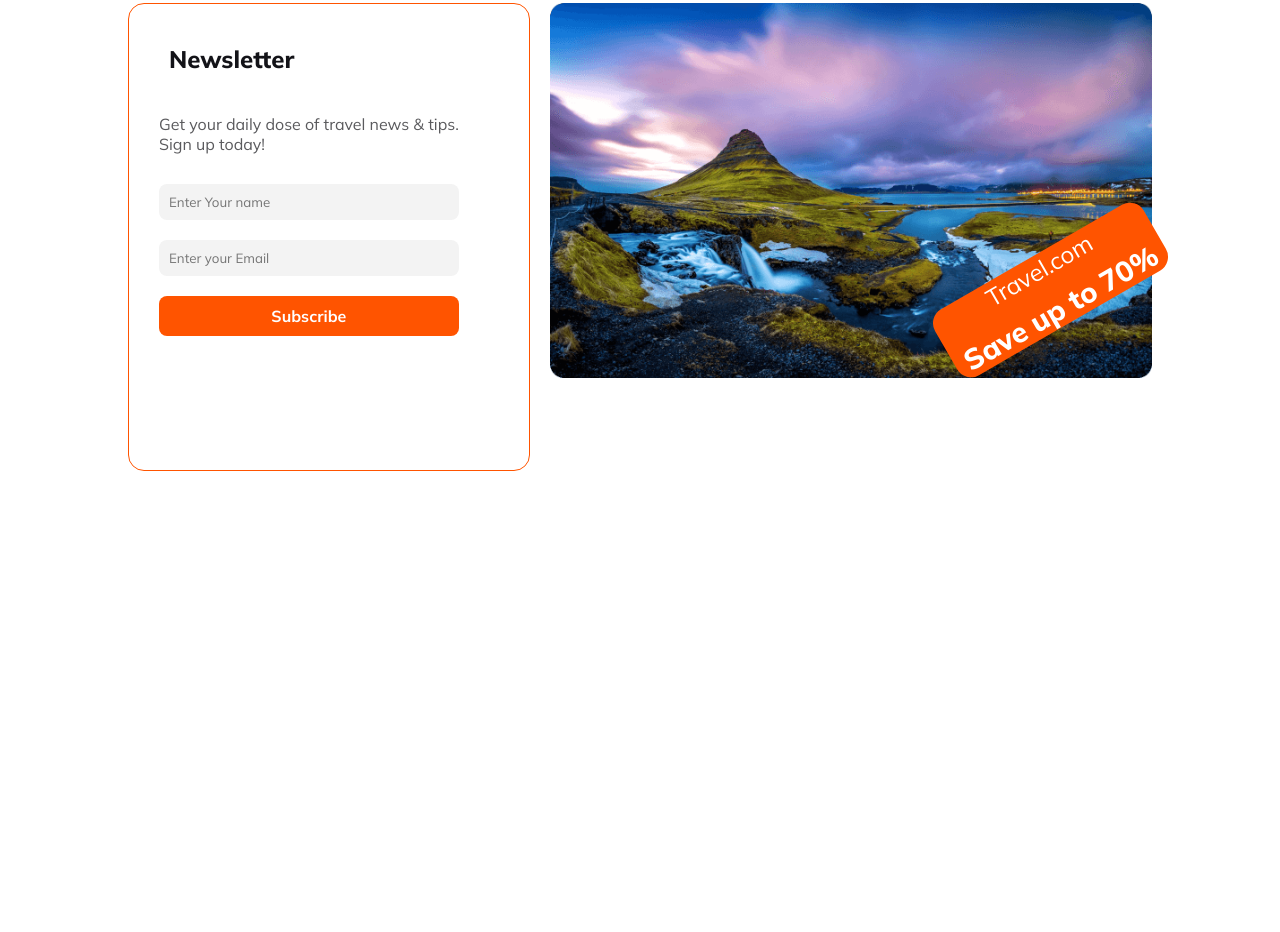
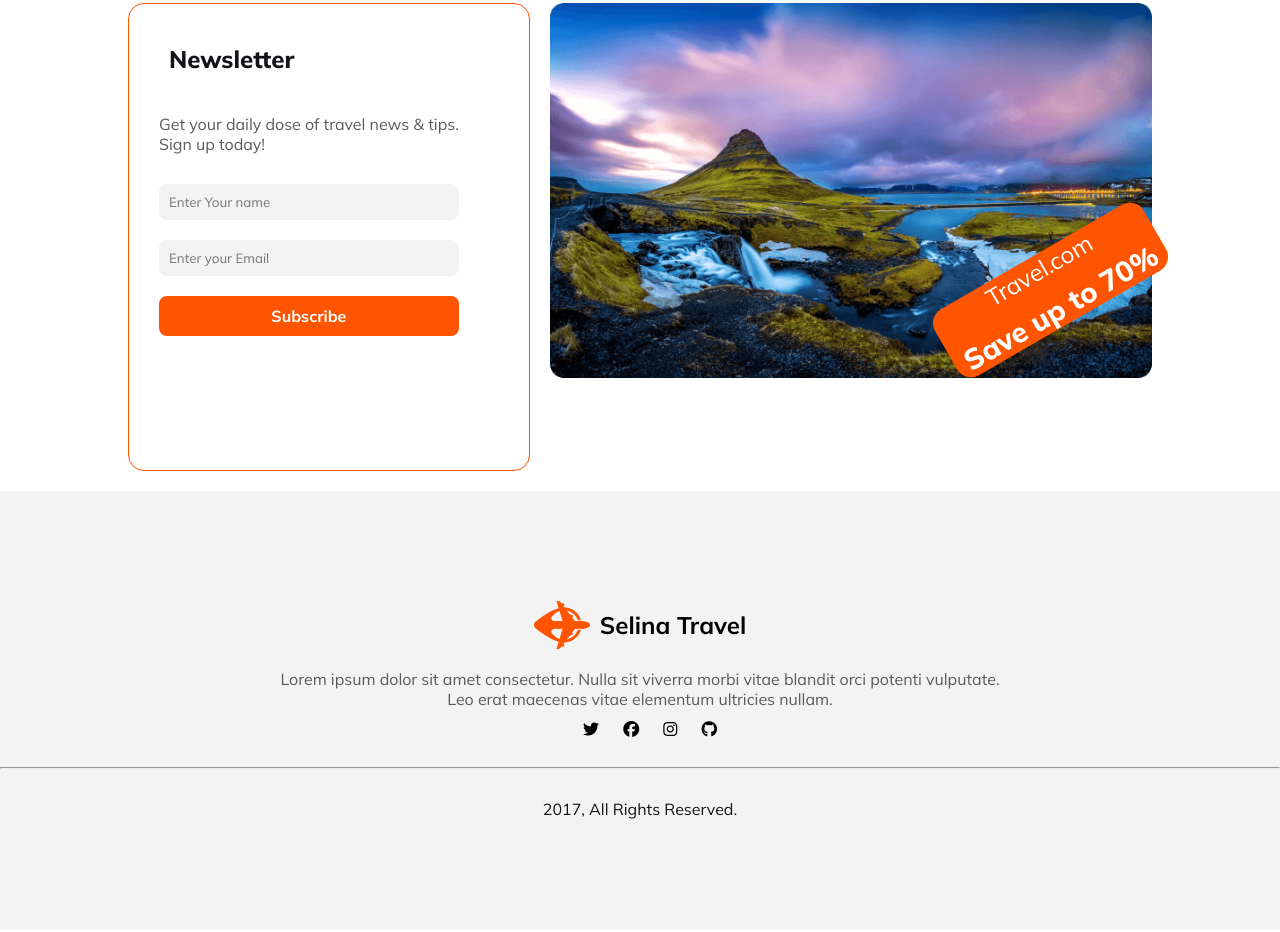
Before and after one commit to Afnansayed/assignment-two, a plain HTML site: page index.html in a window 1280 px wide. Shown: the part 2293-3225 px from the top of the page. Before the commit the page ends 2764 px from the top, so only its background shows below. Drawn offline with Linux system fonts and the light colour scheme.

Commit message:
footer section

```diff
--- a/index.html
+++ b/index.html
@@ -140,8 +140,20 @@
                 </div>
             </section>
     </main>
-    <footer>
-
+    <footer class="footer">
+            <div class="image-title">
+                <img src="images/Group 40071 (2).png" alt="">
+                <h2>Selina Travel</h2>
+            </div>
+            <p class="footer-description">Lorem ipsum dolor sit amet consectetur. Nulla sit viverra morbi vitae blandit orci potenti vulputate.<br> Leo erat maecenas vitae elementum ultricies nullam. </p>
+            <div class="icon">
+                <i class="fa-brands fa-twitter"></i>
+                <i class="fa-brands fa-facebook"></i>
+                <i class="fa-brands fa-instagram"></i>
+                <i class="fa-brands fa-github"></i>
+            </div>
+            <hr>
+            <p class="footer-end">2017, All Rights Reserved.</p>
     </footer>
 </body>
 
--- a/style/travel.css
+++ b/style/travel.css
@@ -315,11 +315,13 @@ nav ul li a {
     font-weight: 800;
     margin: 40px;
 }
-.newslatter-description{
+
+.newslatter-description {
     color: #5A5A5D;
     margin: 0 30px;
 }
-.newslatter-content .form{
+
+.newslatter-content .form {
     display: flex;
     flex-direction: column;
     width: 75%;
@@ -327,21 +329,25 @@ nav ul li a {
     gap: 20px;
 
 }
-.newslatter-content .form input{
+
+.newslatter-content .form input {
     outline: none;
     border: none;
     border-radius: 8px;
     background: rgba(19, 19, 24, 0.05);
     padding: 10px;
 }
-.newslatter-image{
+
+.newslatter-image {
     width: 60%;
 }
-.newslatter-image  .image-one{
+
+.newslatter-image .image-one {
     width: 100%;
     height: 80%;
 }
-.newslatter-image  .image-two{
+
+.newslatter-image .image-two {
     width: 40%;
     border-radius: 16px;
     background-color: #FF5400;
@@ -350,13 +356,15 @@ nav ul li a {
     left: 380px;
     transform: rotate(-30deg);
 }
-.newslatter-image .image-two h5{
+
+.newslatter-image .image-two h5 {
     color: #FFF;
     font-size: 1.5rem;
     font-weight: 400;
     text-align: center;
 }
-.newslatter-image .image-two h3{
+
+.newslatter-image .image-two h3 {
     color: #FFF;
     font-size: 1.8rem;
     font-weight: 800;
@@ -364,7 +372,39 @@ nav ul li a {
     margin: 10px;
 }
 
+/* footer section style */
+.footer {
+    background: rgba(19, 19, 24, 0.05);
+    text-align: center;
+    margin: 20px 0;
+}
 
+.footer .image-title {
+    display: flex;
+    align-items: center;
+    justify-content: center;
+    padding-top: 110px;
+    margin-bottom: 20px;
+    gap: 10px;
+}
+
+.footer-description {
+    color: #5A5A5D;
+    margin: 10px;
+}
+.footer .icon i{
+    margin-left: 20px;
+    margin-bottom: 30px;
+}
+.footer hr{
+    background: rgba(19, 19, 24, 0.10);
+    margin-bottom: 30px;
+}
+.footer-end{
+    color: #131318;
+    font-weight: 300;
+    padding-bottom: 110px;
+}
 
 /* smaller device */
 @media screen and (max-width : 600px) {
@@ -436,21 +476,27 @@ nav ul li a {
     .mountain-vedio {
         width: 100%;
     }
-.newslatter .common-container{
+
+    .newslatter .common-container {
         flex-direction: column;
     }
+
     .newslatter-content {
         width: 100%;
     }
-.newslatter-image{
+
+    .newslatter-image {
         width: 100%;
     }
+
     .newslatter-image .image-two {
         top: -110px;
         left: 180px;
 
     }
-.newslatter-image .image-two h3,h5{
+
+    .newslatter-image .image-two h3,
+    h5 {
         font-size: 1rem;
     }
 
```
Lines whose indentation alone changed are shown as unchanged.
